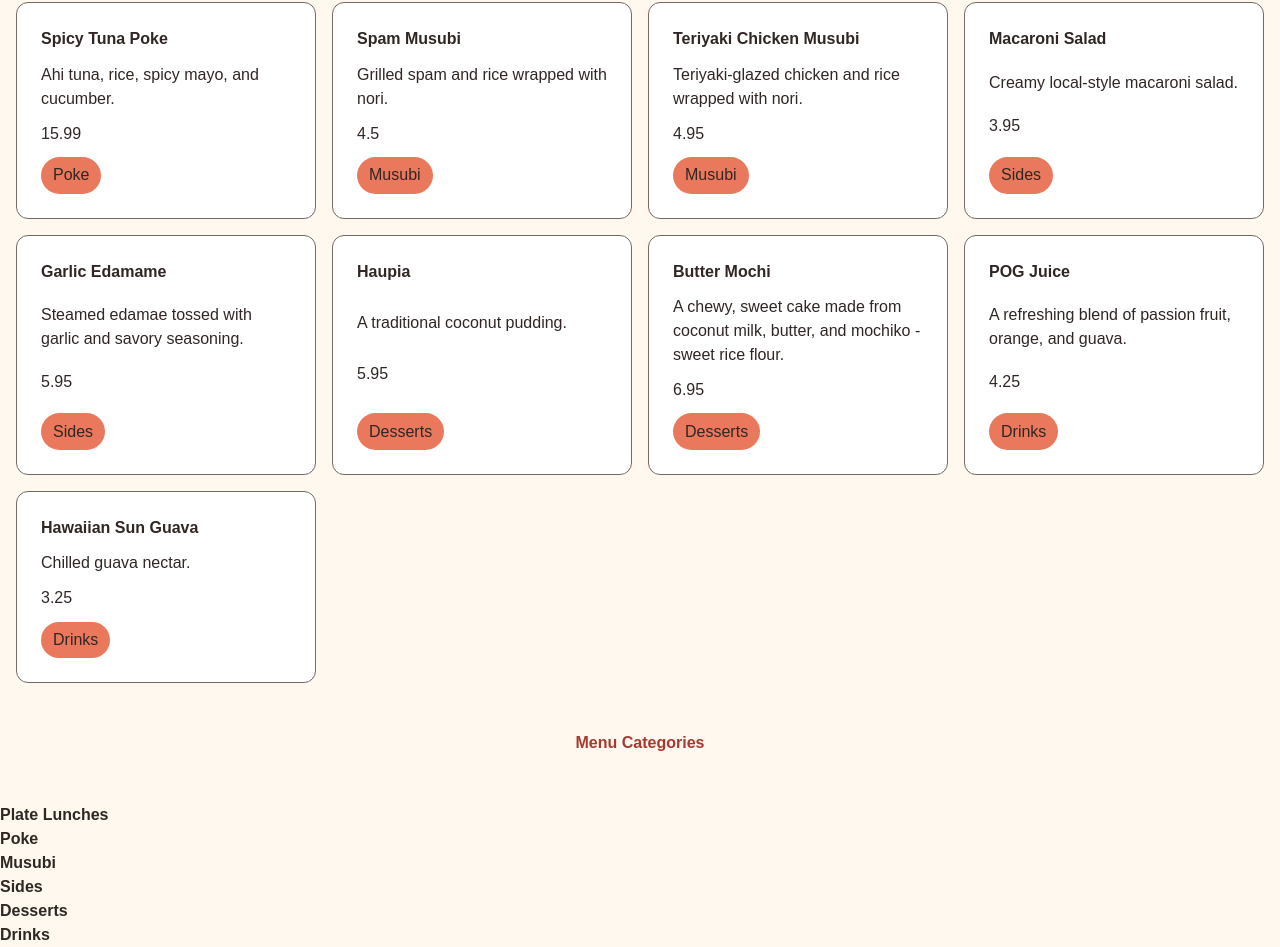
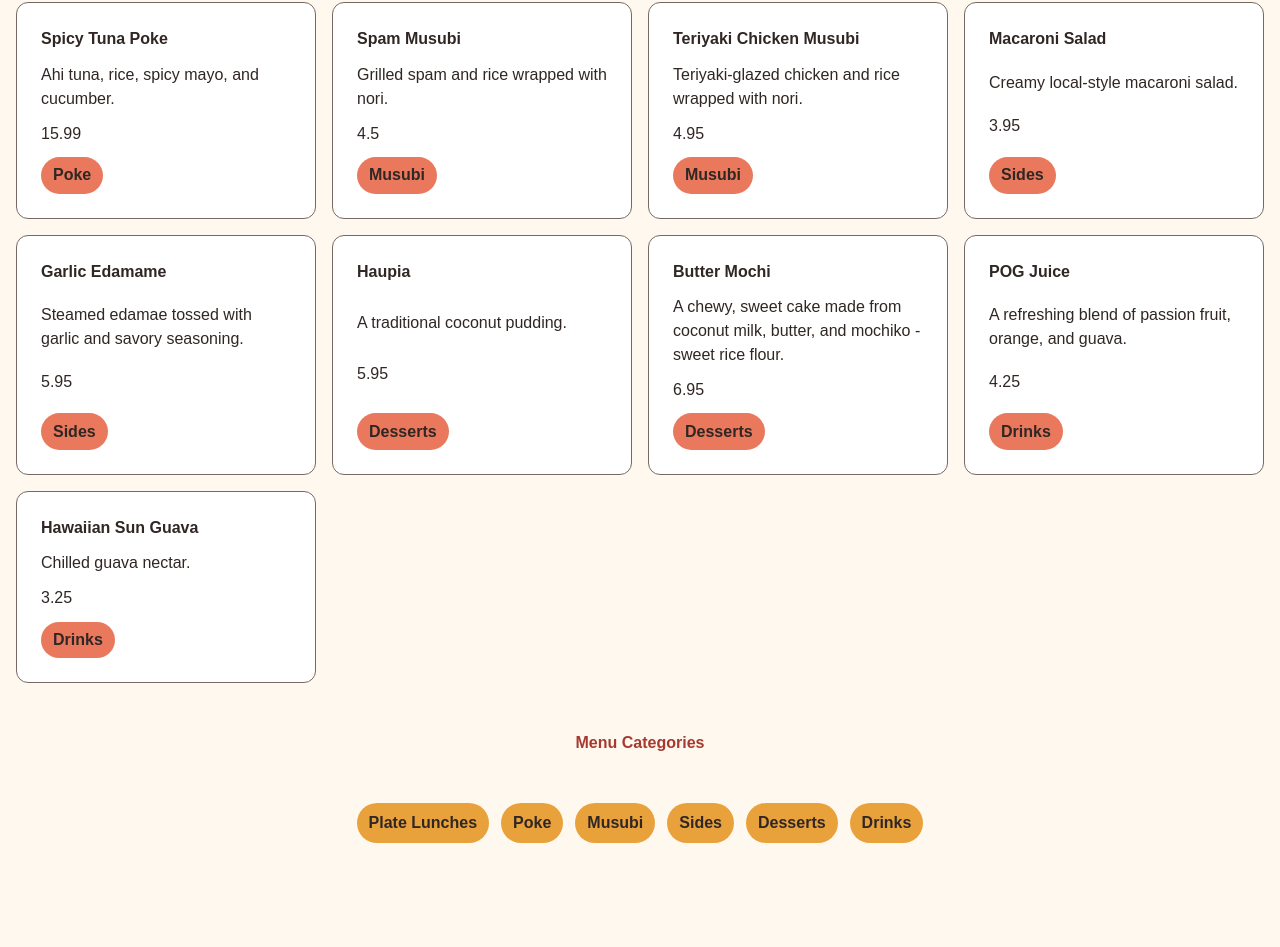
Before and after one commit to jjackson112/pau-hana-kitchen, a React (Vite) app in the folder frontend/: page / in a window 1280 px wide. Shown: the part 742-1689 px from the top of the page. After the commit the page ends 1585 px from the top, so only its background shows below. Built offline with nearby package versions, Linux system fonts and the light colour scheme.

Commit message:
more CSS styles for categories

```diff
--- a/frontend/src/App.css
+++ b/frontend/src/App.css
@@ -52,7 +52,6 @@ body {
   align-items: center;
   text-align: center;
 
-  max-width: 1100px;
   margin: 0 auto;
 }
 
@@ -113,8 +112,24 @@ body {
 
 .category-badge {
   display: inline-block;
+  align-self: flex-start;
   background-color: var(--pauhana-coral);
   padding: 0.4rem .75rem;
   border-radius: 999px;
   width: fit-content;
+  font-weight: 600;
 }
+
+.menu-categories {
+  display: flex;
+  flex-direction: row;
+  justify-content: center;
+  gap: .75rem;
+}
+
+.category-pill {
+  background-color: var(--pauhana-gold);
+  border-radius: 999px;
+  width: fit-content;
+  padding: 0.5rem .75rem;
+}
--- a/frontend/src/components/MenuCategory.jsx
+++ b/frontend/src/components/MenuCategory.jsx
@@ -1,7 +1,7 @@
 function MenuCategory({ category }) {
     return (
         <div className="menu-category">
-            <h3>{category}</h3>
+            <h3 className="category-pill">{category}</h3>
         </div>
     )
 }
--- a/frontend/src/pages/Home.jsx
+++ b/frontend/src/pages/Home.jsx
@@ -31,16 +31,16 @@ function Home() {
                 </div>
             </section>
 
-            <section className="menu-categories">
+            <section className="categories-section">
                 <h2 className="categories-title">Menu Categories</h2>
+                <div className="menu-categories">
                     {categories.map((category) => (
                         <MenuCategory
                             key={category}
                             category={category}
                         />
                     ))}
-
-                {/* Add menu categories later - MenuCategory component */}
+                </div>
             </section>
         </main>
     )
```
Lines whose indentation alone changed are shown as unchanged.
